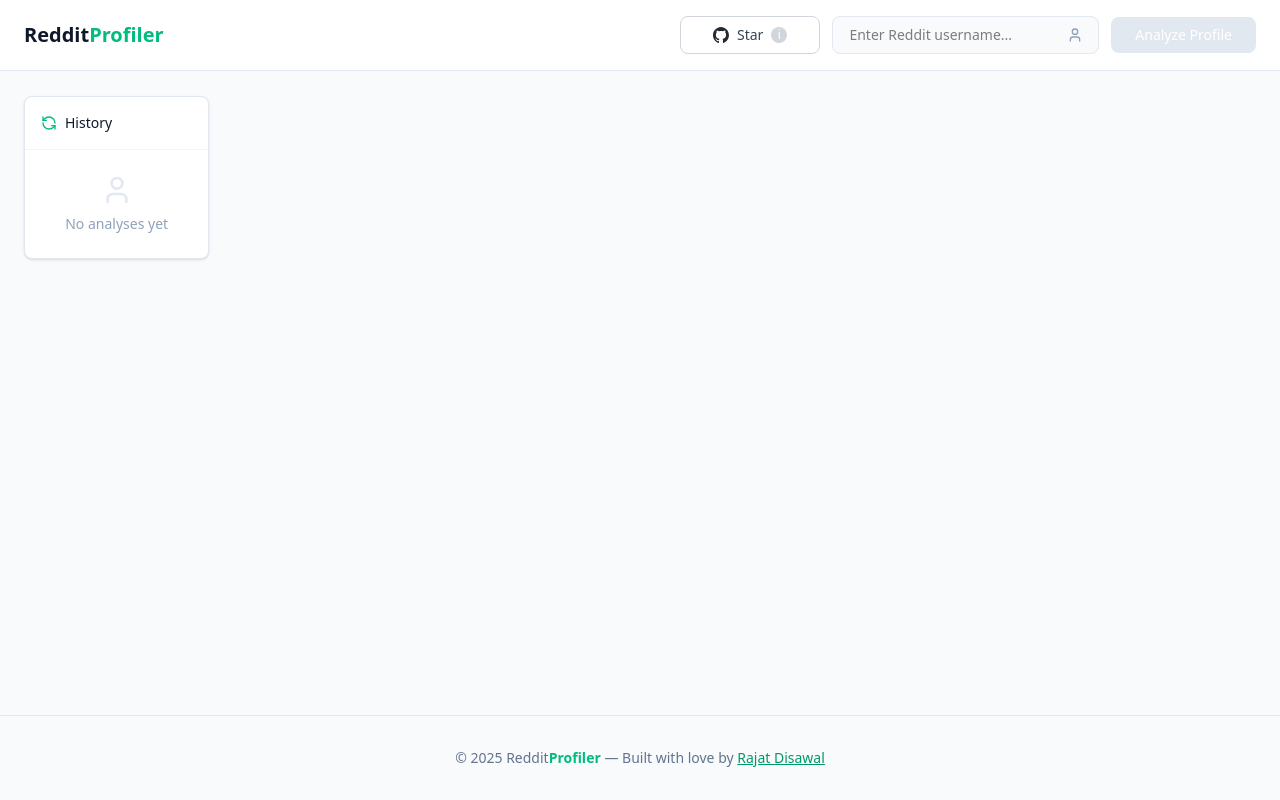
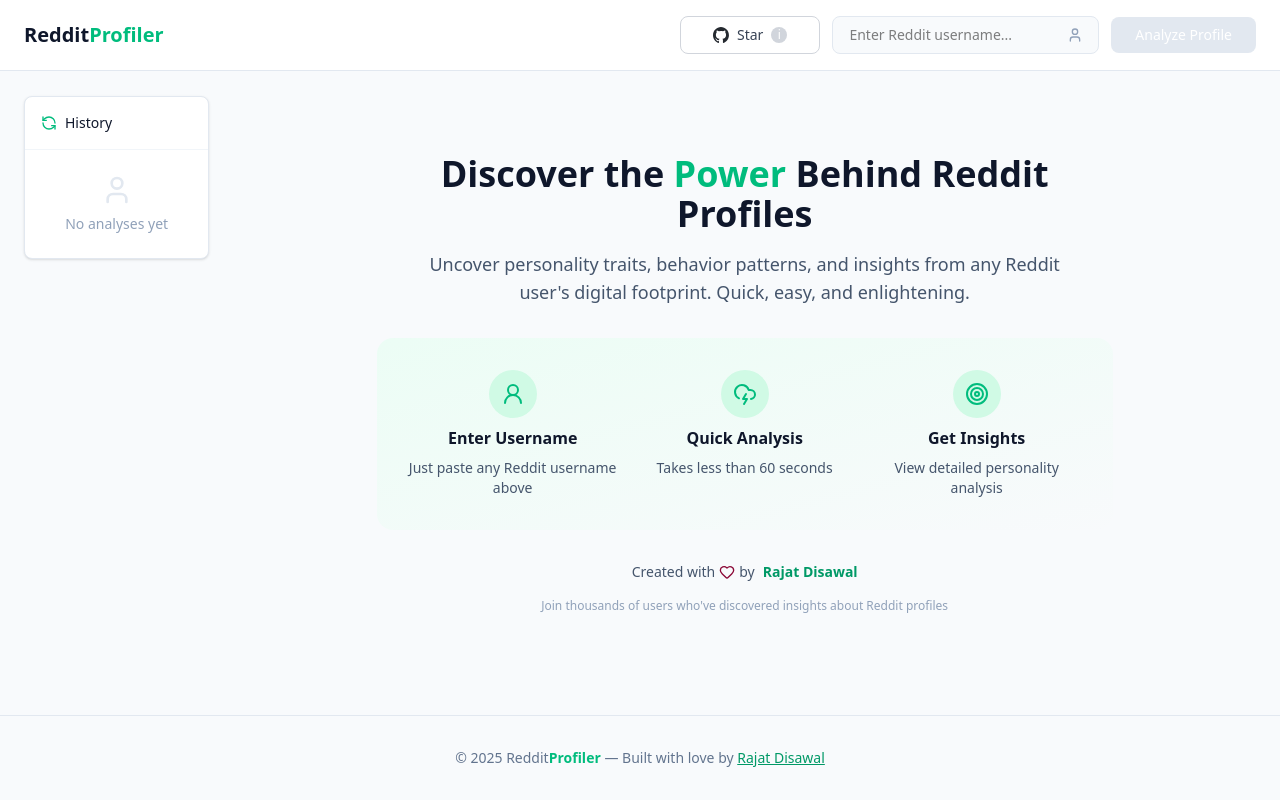
Before and after one commit to kashewknutt/reddit_persona_scrapper, a Next.js app in the folder frontend/: page / in a window 1280 px wide. Built offline with nearby package versions, Linux system fonts and the light colour scheme.

Commit message:
Added landing

```diff
--- a/frontend/src/components/ScrapeForm.tsx
+++ b/frontend/src/components/ScrapeForm.tsx
@@ -1,7 +1,7 @@
 'use client'
 
 import { useEffect, useState } from 'react'
-import { ChevronRight, RefreshCcw, Download, User, BarChart3, MessageCircle, FileText, Eye, EyeOff } from 'lucide-react'
+import { ChevronRight, RefreshCcw, Download, User, BarChart3, MessageCircle, FileText, Eye, EyeOff, User2, CloudLightningIcon, Target, Heart } from 'lucide-react'
 import Image from 'next/image'
 
 interface ScrapeResult {
@@ -683,6 +683,67 @@
 
           {/* Main Content Area */}
           <div className="lg:col-span-5 space-y-6">
+              {/* Inital Banner State */}
+                {!scrapeResult && !personaResult && loadingStage === 'idle' && (
+                <div className="min-h-[calc(100vh-14rem)] flex items-center justify-center">
+                  <div className="max-w-3xl mx-auto text-center space-y-8 px-4">
+                    <div className="space-y-4">
+                      <h2 className="text-4xl font-bold text-slate-900">
+                        Discover the <span className="text-emerald-500">Power</span> Behind Reddit Profiles
+                      </h2>
+                      <p className="text-lg text-slate-600 max-w-2xl mx-auto">
+                        Uncover personality traits, behavior patterns, and insights from any Reddit user's digital footprint.
+                        Quick, easy, and enlightening.
+                      </p>
+                    </div>
+
+                    <div className="bg-gradient-to-br from-emerald-50 to-slate-50 rounded-2xl p-8 space-y-6">
+                      <div className="grid grid-cols-1 md:grid-cols-3 gap-6">
+                        <div className="space-y-2">
+                          <div className="w-12 h-12 bg-emerald-100 rounded-full flex items-center justify-center mx-auto">
+                            <User2 className="w-6 h-6 text-emerald-500" />
+                          </div>
+                          <h3 className="font-semibold text-slate-900">Enter Username</h3>
+                          <p className="text-sm text-slate-600">Just paste any Reddit username above</p>
+                        </div>
+                        <div className="space-y-2">
+                          <div className="w-12 h-12 bg-emerald-100 rounded-full flex items-center justify-center mx-auto">
+                            <CloudLightningIcon className="w-6 h-6 text-emerald-500" />
+                          </div>
+                          <h3 className="font-semibold text-slate-900">Quick Analysis</h3>
+                          <p className="text-sm text-slate-600">Takes less than 60 seconds</p>
+                        </div>
+                        <div className="space-y-2">
+                          <div className="w-12 h-12 bg-emerald-100 rounded-full flex items-center justify-center mx-auto">
+                            <Target className="w-6 h-6 text-emerald-500" />
+                          </div>
+                          <h3 className="font-semibold text-slate-900">Get Insights</h3>
+                          <p className="text-sm text-slate-600">View detailed personality analysis</p>
+                        </div>
+                      </div>
+                    </div>
+
+                    <div className="flex flex-col items-center space-y-4">
+                        <div className="flex flex-col sm:flex-row items-center gap-2 text-sm text-slate-600 text-center sm:text-left">
+                        <span className="flex items-center gap-1">
+                          Created with <Heart className="w-4 h-4 text-rose-900" /> by
+                        </span>
+                        <a
+                          href="https://github.com/kashewknutt"
+                          target="_blank"
+                          rel="noopener noreferrer"
+                          className="font-semibold text-emerald-600 hover:text-emerald-700 transition-colors"
+                        >
+                          Rajat Disawal
+                        </a>
+                        </div>
+                      <div className="text-xs text-slate-400">
+                        Join thousands of users who've discovered insights about Reddit profiles
+                      </div>
+                    </div>
+                  </div>
+                </div>
+                )}
             {/* Loading State */}
             {loadingStage !== 'idle' && (
               <div className="bg-white rounded-lg shadow-sm border border-slate-200 p-4">
```
